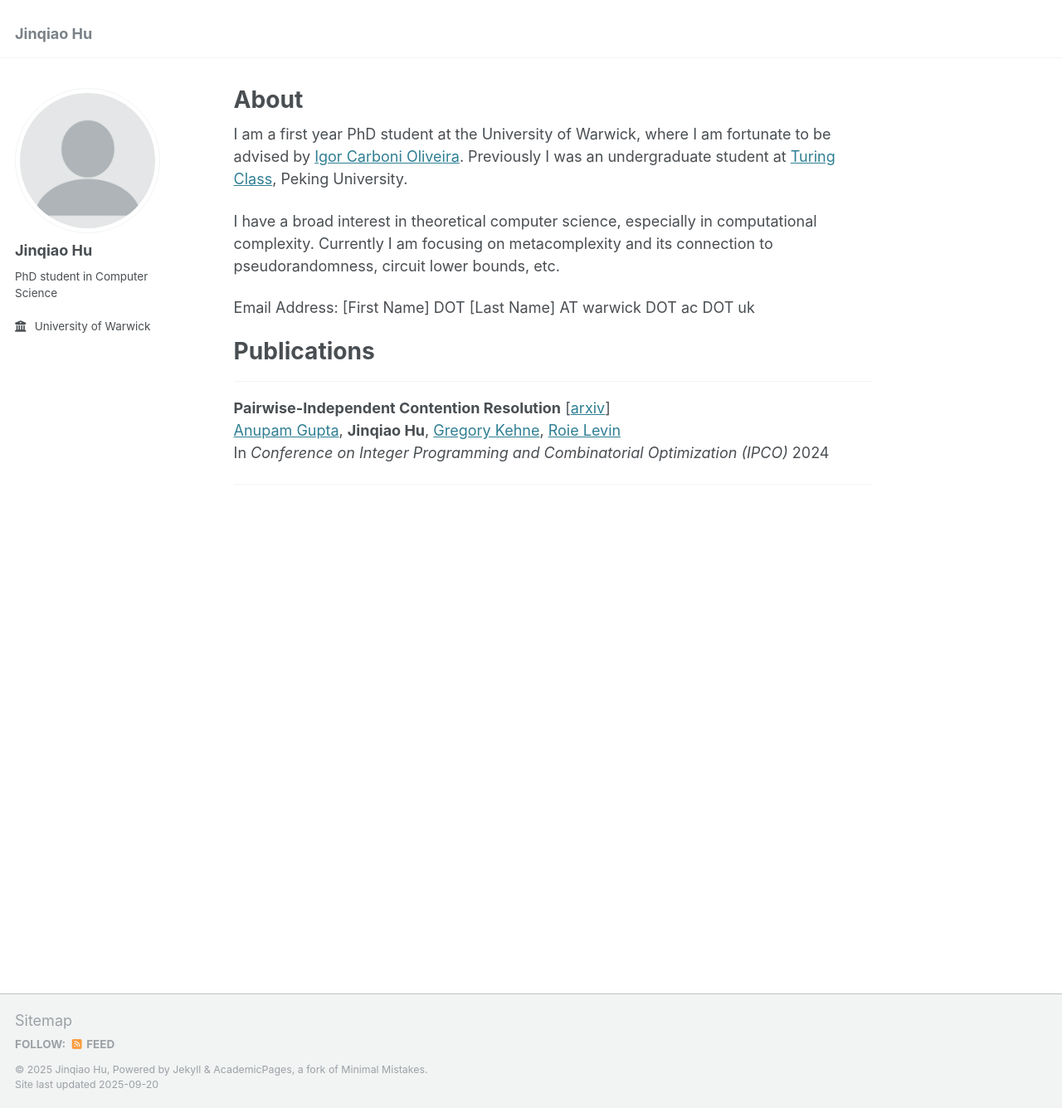
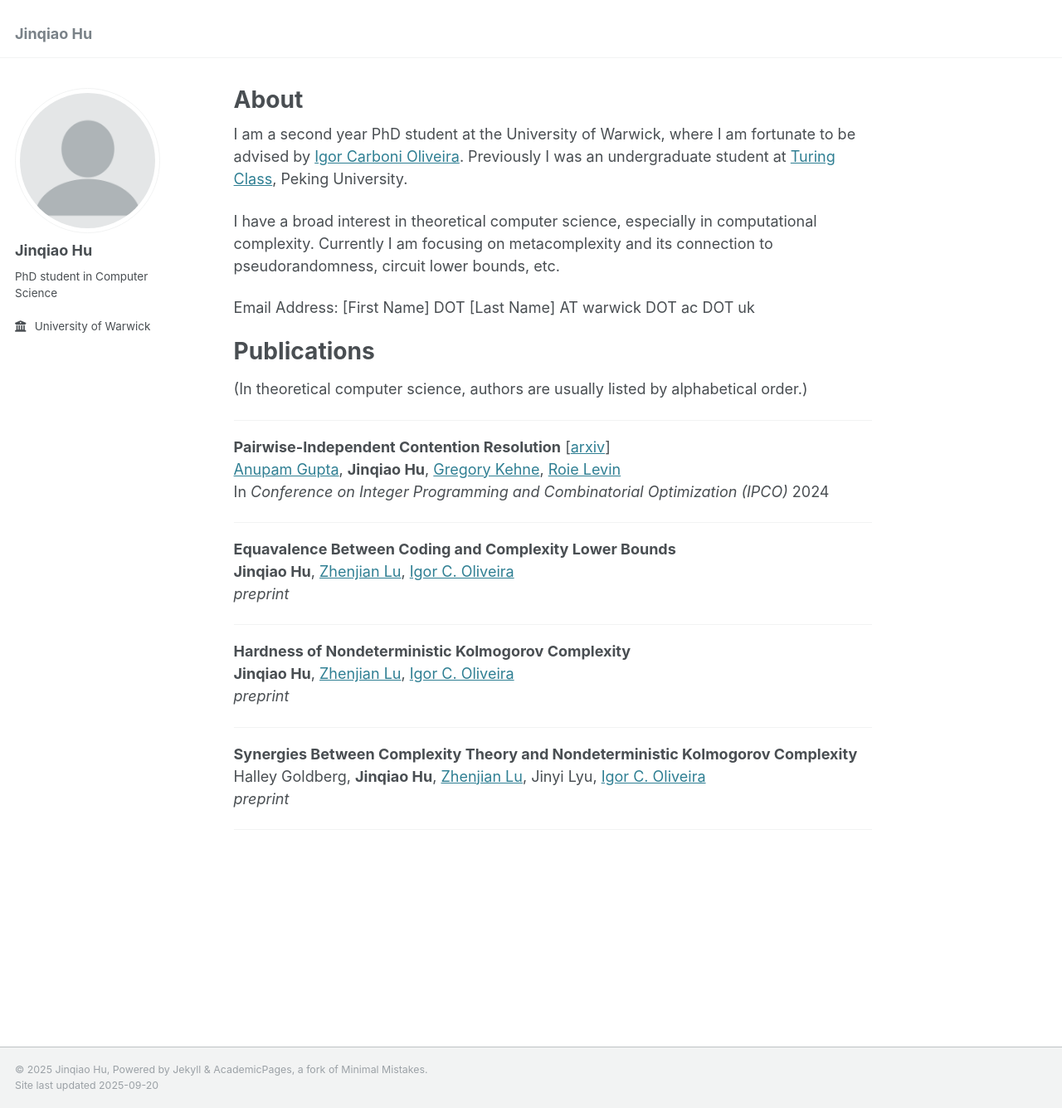
Before and after one commit to jinqiaohu/jinqiaohu.github.io, a Jekyll site: the page built from _pages/about.md, in a window 1280 px wide and 1335 px high. Shown: the whole window at 83% size. Built offline with Jekyll 4.4.1, drawn with Linux system fonts in a browser that asks for light colours.

Commit message:
updated publications

```diff
--- a/_config.yml
+++ b/_config.yml
@@ -117,7 +117,7 @@ staticman:
       options:
         format           : "iso8601" # "iso8601" (default), "timestamp-seconds", "timestamp-milliseconds"
 atom_feed:
-  hide                   : false     # change to true to hide the RSS feed in the footer
+  hide                   : true     # change to true to hide the RSS feed in the footer
   path                   : # blank (default) uses feed.xml
 
 
--- a/_includes/footer/custom.html
+++ b/_includes/footer/custom.html
@@ -1,3 +1,3 @@
 <!-- start custom footer snippets -->
-<a href="/sitemap/">Sitemap</a>
+<!-- <a href="/sitemap/">Sitemap</a> -->
 <!-- end custom footer snippets -->
--- a/_pages/about.md
+++ b/_pages/about.md
@@ -8,7 +8,7 @@ redirect_from:
 ---
 
 
-I am a first year PhD student at the University of Warwick, where I am fortunate to be advised by [Igor Carboni Oliveira](https://www.dcs.warwick.ac.uk/~igorcarb/). Previously I was an undergraduate student at [Turing Class](https://cfcs.pku.edu.cn/english/research/turing_program/introduction1/index.htm), Peking University.
+I am a second year PhD student at the University of Warwick, where I am fortunate to be advised by [Igor Carboni Oliveira](https://www.dcs.warwick.ac.uk/~igorcarb/). Previously I was an undergraduate student at [Turing Class](https://cfcs.pku.edu.cn/english/research/turing_program/introduction1/index.htm), Peking University.
 
 I have a broad interest in theoretical computer science, especially in computational complexity. Currently I am focusing on metacomplexity and its connection to pseudorandomness, circuit lower bounds, etc.
 
@@ -16,6 +16,9 @@ Email Address: [First Name] DOT [Last Name] AT warwick DOT ac DOT uk
 
 
 # Publications
+
+(In theoretical computer science, authors are usually listed by alphabetical order.)
+
 ---
 
 **Pairwise-Independent Contention Resolution** [[arxiv](https://arxiv.org/abs/2406.15876)]\\
@@ -23,3 +26,21 @@ Email Address: [First Name] DOT [Last Name] AT warwick DOT ac DOT uk
 In *Conference on Integer Programming and Combinatorial Optimization (IPCO)* 2024
 
 ---
+
+**Equavalence Between Coding and Complexity Lower Bounds**\\
+**Jinqiao Hu**, [Zhenjian Lu](https://luzhenjian.github.io/), [Igor C. Oliveira](https://www.dcs.warwick.ac.uk/~igorcarb/)\\
+*preprint*
+
+---
+
+**Hardness of Nondeterministic Kolmogorov Complexity**\\
+**Jinqiao Hu**, [Zhenjian Lu](https://luzhenjian.github.io/), [Igor C. Oliveira](https://www.dcs.warwick.ac.uk/~igorcarb/)\\
+*preprint*
+
+---
+
+**Synergies Between Complexity Theory and Nondeterministic Kolmogorov Complexity**\\
+Halley Goldberg, **Jinqiao Hu**, [Zhenjian Lu](https://luzhenjian.github.io/), Jinyi Lyu, [Igor C. Oliveira](https://www.dcs.warwick.ac.uk/~igorcarb/)\\
+*preprint*
+
+---
```
